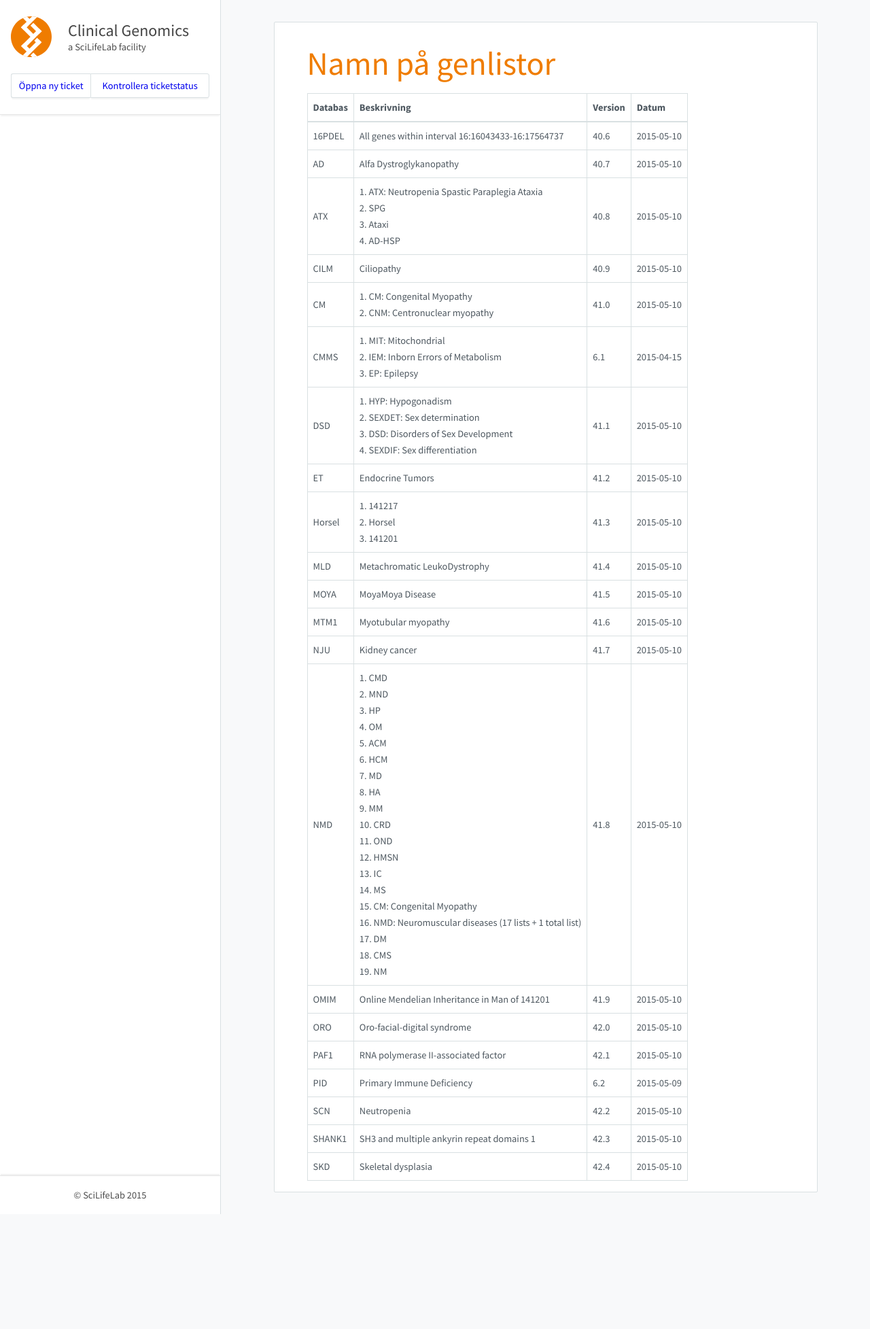
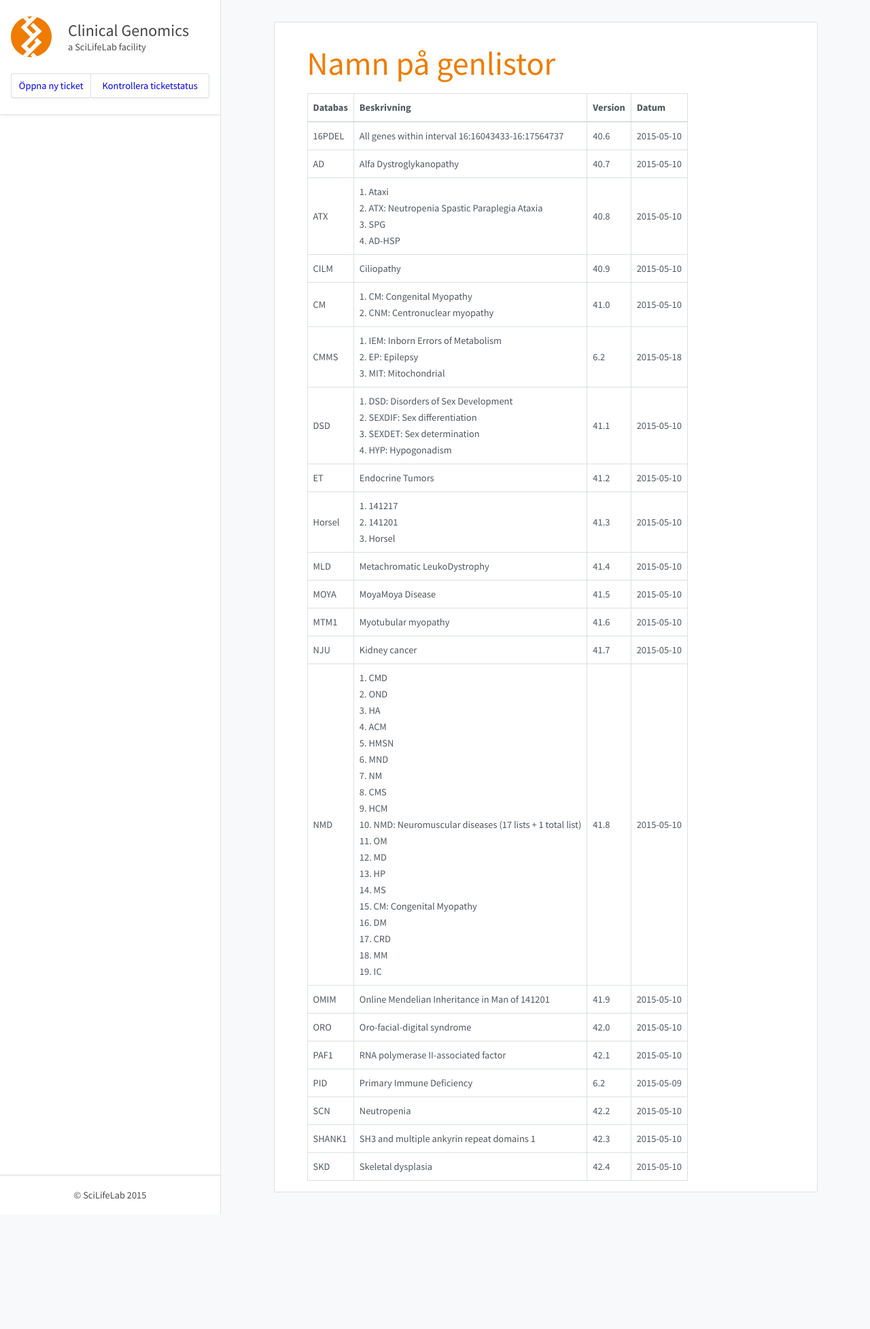
Before and after one commit to Clinical-Genomics/clinical-genomics.github.io, a Jekyll site: the page built from _pages/namnpagenlistor.md, in a window 1280 px wide. Shown: the whole page at 68% size. Built offline with Jekyll 4.4.1, drawn with Linux system fonts in a browser that asks for light colours; nearby versions of some CDN libraries.

Commit message:
Update to cust003-CMMS.txt

```diff
--- a/_pages/namnpagenlistor.md
+++ b/_pages/namnpagenlistor.md
@@ -10,18 +10,18 @@ title: Namn på genlistor
 |---|---|---|---|
 |16PDEL|All genes within interval 16:16043433-16:17564737|40.6|2015-05-10|
 |AD|Alfa Dystroglykanopathy|40.7|2015-05-10|
-|ATX|1. ATX: Neutropenia Spastic Paraplegia Ataxia<br />2. SPG<br />3. Ataxi<br />4. AD-HSP<br />|40.8|2015-05-10|
+|ATX|1. Ataxi<br />2. ATX: Neutropenia Spastic Paraplegia Ataxia<br />3. SPG<br />4. AD-HSP<br />|40.8|2015-05-10|
 |CILM|Ciliopathy|40.9|2015-05-10|
 |CM|1. CM: Congenital Myopathy<br />2. CNM: Centronuclear myopathy<br />|41.0|2015-05-10|
-|CMMS|1. MIT: Mitochondrial<br />2. IEM: Inborn Errors of Metabolism<br />3. EP: Epilepsy<br />|6.1|2015-04-15|
-|DSD|1. HYP: Hypogonadism<br />2. SEXDET: Sex determination<br />3. DSD: Disorders of Sex Development<br />4. SEXDIF: Sex differentiation<br />|41.1|2015-05-10|
+|CMMS|1. IEM: Inborn Errors of Metabolism<br />2. EP: Epilepsy<br />3. MIT: Mitochondrial<br />|6.2|2015-05-18|
+|DSD|1. DSD: Disorders of Sex Development<br />2. SEXDIF: Sex differentiation<br />3. SEXDET: Sex determination<br />4. HYP: Hypogonadism<br />|41.1|2015-05-10|
 |ET|Endocrine Tumors|41.2|2015-05-10|
-|Horsel|1. 141217<br />2. Horsel<br />3. 141201<br />|41.3|2015-05-10|
+|Horsel|1. 141217<br />2. 141201<br />3. Horsel<br />|41.3|2015-05-10|
 |MLD|Metachromatic LeukoDystrophy|41.4|2015-05-10|
 |MOYA|MoyaMoya Disease|41.5|2015-05-10|
 |MTM1|Myotubular myopathy|41.6|2015-05-10|
 |NJU|Kidney cancer|41.7|2015-05-10|
-|NMD|1. CMD<br />2. MND<br />3. HP<br />4. OM<br />5. ACM<br />6. HCM<br />7. MD<br />8. HA<br />9. MM<br />10. CRD<br />11. OND<br />12. HMSN<br />13. IC<br />14. MS<br />15. CM: Congenital Myopathy<br />16. NMD: Neuromuscular diseases (17 lists + 1 total list)<br />17. DM<br />18. CMS<br />19. NM<br />|41.8|2015-05-10|
+|NMD|1. CMD<br />2. OND<br />3. HA<br />4. ACM<br />5. HMSN<br />6. MND<br />7. NM<br />8. CMS<br />9. HCM<br />10. NMD: Neuromuscular diseases (17 lists + 1 total list)<br />11. OM<br />12. MD<br />13. HP<br />14. MS<br />15. CM: Congenital Myopathy<br />16. DM<br />17. CRD<br />18. MM<br />19. IC<br />|41.8|2015-05-10|
 |OMIM|Online Mendelian Inheritance in Man of 141201|41.9|2015-05-10|
 |ORO|Oro-facial-digital syndrome|42.0|2015-05-10|
 |PAF1|RNA polymerase II-associated factor|42.1|2015-05-10|
```
